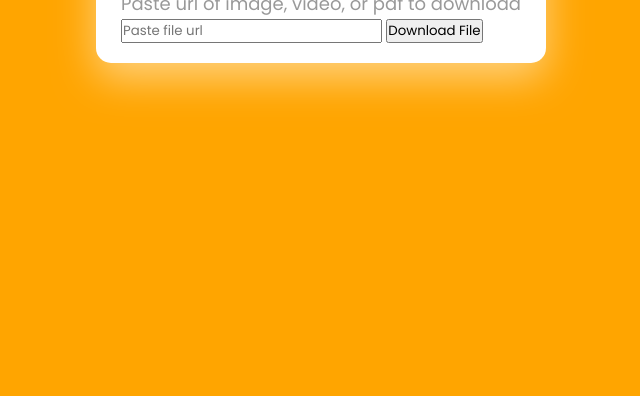
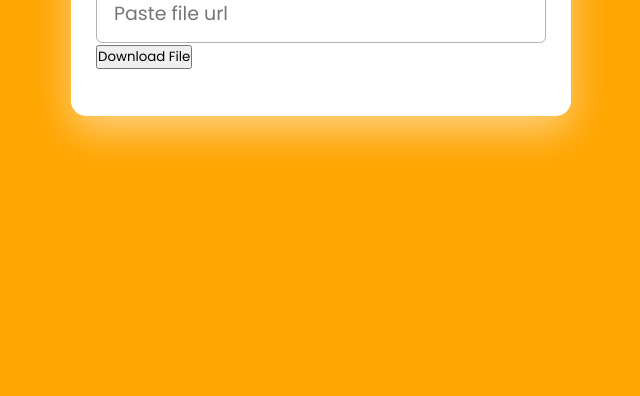
Before and after one commit to amanxsyed/Image-Video-Downloader, a plain HTML site: page index.html in a window 1280 px wide. Shown: the part 404-800 px from the top of the page, without its empty margins (319-959 px from the left). Drawn offline with Linux system fonts and the light colour scheme.

Commit message:
Add Styling to the input tag

```diff
--- a/style.css
+++ b/style.css
@@ -29,3 +29,16 @@ header p{
     font-size: 18px;
     color: #999;
 }
+form{
+    margin: 20px 0 27px;
+}
+form input{
+    width: 100%;
+    height: 60px;
+    outline-color: orange;
+    padding: 0 17px;
+    font-size: 19px;
+    border-radius: 6px;
+    border: 1px solid #b3b2b2;
+    transition: 0.1s ease;
+}
```
